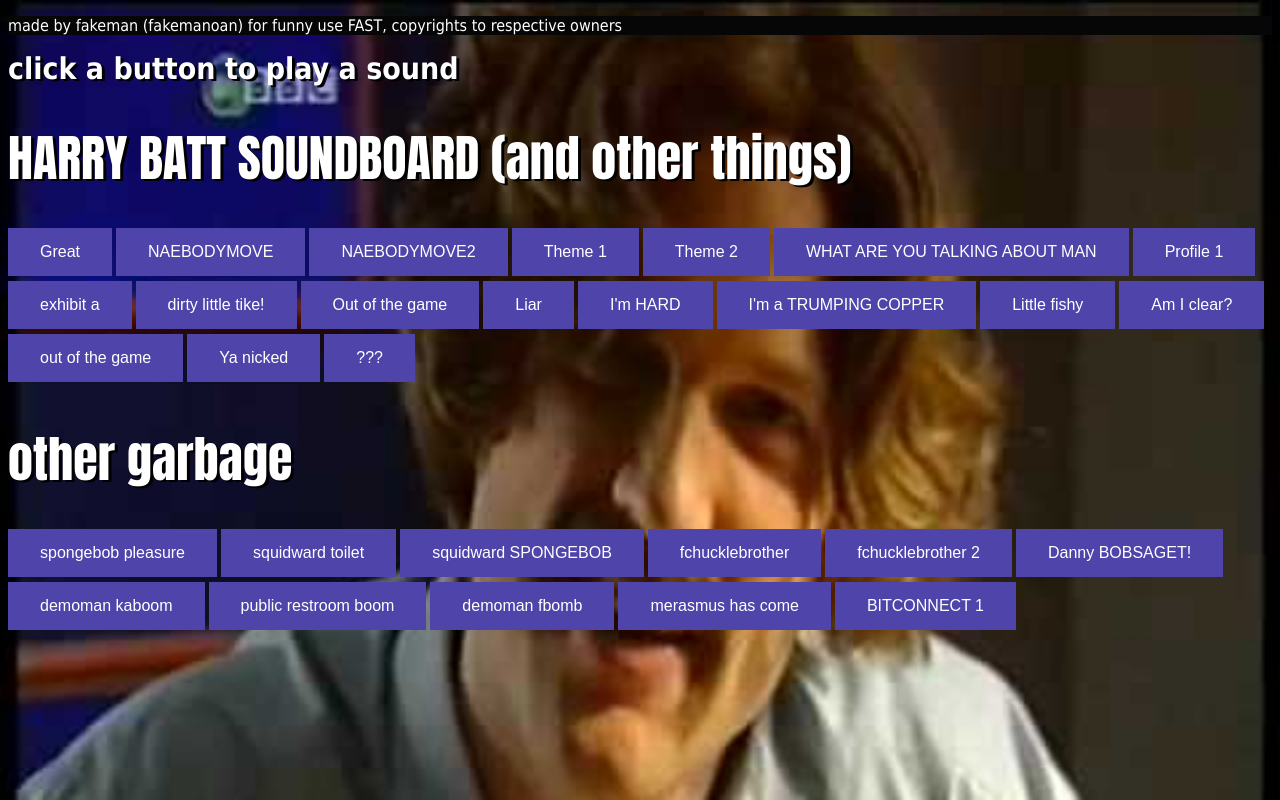
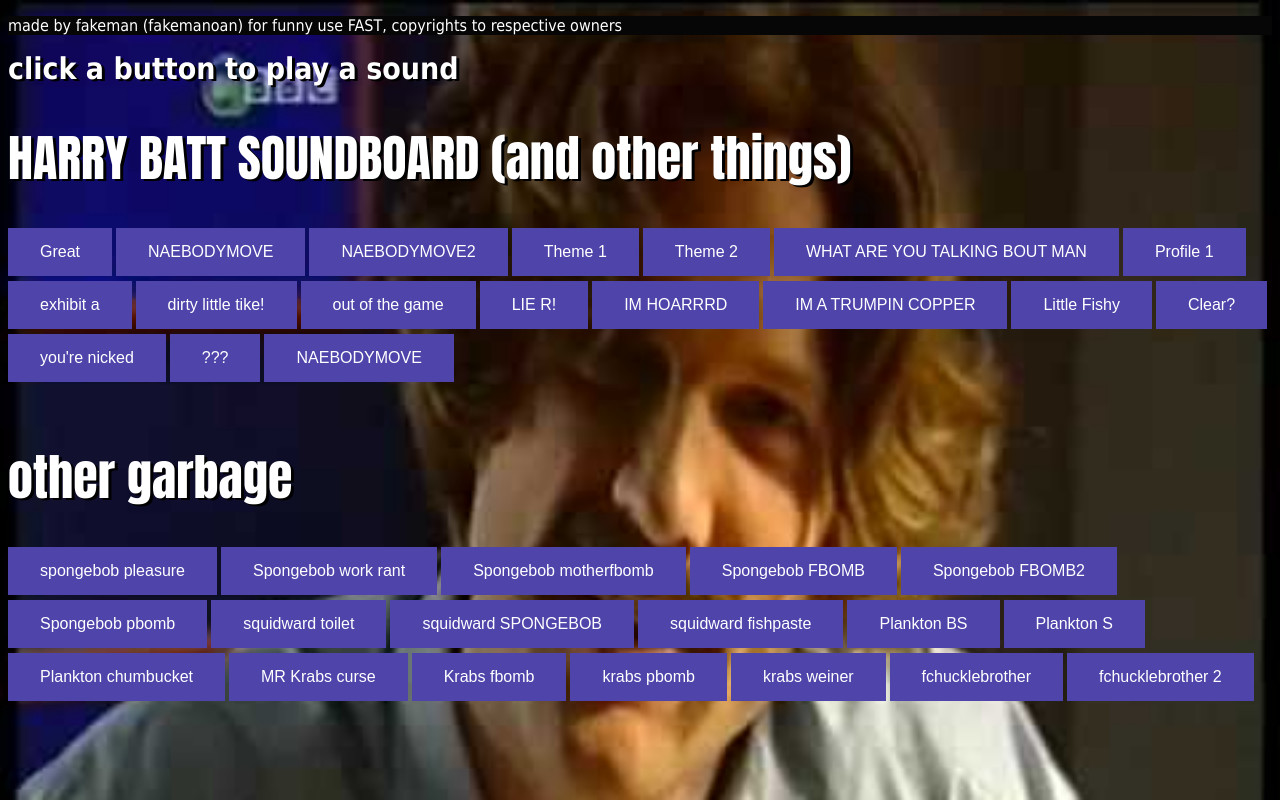
Before and after one commit to fakemanoan/tf2_playground, a plain HTML site: page index.html in a window 1280 px wide. Drawn offline with Linux system fonts and the light colour scheme.

Commit message:
Add files via upload

```diff
--- a/index.html
+++ b/index.html
@@ -7,46 +7,78 @@
 	<h5>click a button to play a sound </h5>
   </head>
 
-  <body>
+  <body onload="loadAllSounds()">
 	<H1>HARRY BATT SOUNDBOARD (and other things)</H1>
-    <button onclick="PlaySound('great.flac')"> Great</button>
-	<button onclick="PlaySound('naebodymove1.flac')"> NAEBODYMOVE</button>
-	<button onclick="PlaySound('naebodymove2.flac')"> NAEBODYMOVE2</button>
-	<button onclick="PlaySound('BATT2.flac')"> Theme 1</button>
-	<button onclick="PlaySound('BATT.flac')"> Theme 2</button>
-	<button onclick="PlaySound('WHATAREYETALKINGBOUTMAN.flac')"> WHAT ARE YOU TALKING ABOUT MAN</button>
-    <button onclick="PlaySound('intro1.flac')"> Profile 1</button>
-	<button onclick="PlaySound('exhibita.flac')"> exhibit a</button>
-	<button onclick="PlaySound('dirttylittletike.flac')"> dirty little tike!</button>
-	<button onclick="PlaySound('outofthegame.flac')"> Out of the game</button>
-	<button onclick="PlaySound('hesalittleliar.flac')"> Liar</button>
-	<button onclick="PlaySound('naesonnotformecusimhard.flac')"> I'm HARD</button>
-	<button onclick="PlaySound('IMATRUMPINGCOPPER.flac')"> I'm a TRUMPING COPPER</button>
-	<button onclick="PlaySound('alittlefishy.flac')"> Little fishy</button>
-	<button onclick="PlaySound('amimakingthatclear.flac')"> Am I clear?</button>
-	<button onclick="PlaySound('outofthegame.flac')"> out of the game</button>
-	<button onclick="PlaySound('yourenickedoldbeauty.flac')"> Ya nicked</button>
-	<button onclick="PlaySound('youknowyougottapayya.flac')">???</button>
-
+	<div id="harrybatt"></div>
 	<br>
 	<H1>other garbage</H1>
-	<button onclick="PlaySound('spongebob backscratch.wav')">spongebob pleasure</button>
-	<button onclick="PlaySound('toilet.mp3')">squidward toilet</button>
-	<button onclick="PlaySound('Spongebob loud.mp3')">squidward SPONGEBOB</button>
-	<button onclick="PlaySound('chuckle1.flac')">fchucklebrother</button>
-	<button onclick="PlaySound('chuckle2.flac')">fchucklebrother 2</button>
-	<button onclick="PlaySound('Bob Saget2.mp3')">Danny BOBSAGET!</button>
-	<button onclick="PlaySound('KABOOM.mp3')">demoman kaboom</button>
-	<button onclick="PlaySound('publicrestroom.flac')">public restroom boom</button>
-	<button onclick="PlaySound('demomanfbomb.flac')">demoman fbomb</button>
-	<button onclick="PlaySound('merasmuscome.flac')">merasmus has come</button>
-	<button onclick="PlaySound('BITCONNECT.flac')">BITCONNECT 1</button>
+	<div id ="garb"></div>
+
 
 	<script>
+	 var batt = [
+		  ['great.flac', "Great"] ,
+		  ['naebodymove1.flac', "NAEBODYMOVE"],
+		  ['naebodymove2.flac', "NAEBODYMOVE2"],
+		  ['BATT2.flac', "Theme 1"],
+		  ['BATT.flac', "Theme 2"],
+		  ['WHATAREYETALKINGBOUTMAN.flac', "WHAT ARE YOU TALKING BOUT MAN"],
+		  ['intro1.flac', "Profile 1"],
+		  ['exhibita.flac', "exhibit a"],
+		  ['dirttylittletike.flac', "dirty little tike!"],
+		  ['outofthegame.flac', "out of the game"],
+		  ['hesalittleliar.flac', "LIE R!"],
+		  ['naesonnotformecusimhard.flac', "IM HOARRRD"],
+		  ['IMATRUMPINGCOPPER.flac', "IM A TRUMPIN COPPER"],
+		  ['alittlefishy.flac', "Little Fishy"],
+		  ['amimakingthatclear.flac', "Clear?"],
+		  ['yourenickedoldbeauty.flac', "you're nicked"],
+		  ['youknowyougottapayya.flac', "???"],
+		  ['outofthegame.flac', "NAEBODYMOVE"]
+	  ];
+	   var garbo = [
+		  ['spongebob backscratch.wav', "spongebob pleasure"] ,
+		  ['spongebob work.flac', "Spongebob work rant"],
+		  ['spponegbob mf.flac', "Spongebob motherfbomb"],
+		  ['spomngebob fbomb.flac', "Spongebob FBOMB"],
+		  ['spongebob fbomb2.flac', "Spongebob FBOMB2"],
+		  ['spongebob p bomb.flac', "Spongebob pbomb"],
+		  ['toilet.mp3', "squidward toilet"],
+		  ['Spongebob loud.mp3', "squidward SPONGEBOB"],
+		  ['squidward fishpaste.flac', "squidward fishpaste"],
+		  ['planktonbs.flac', "Plankton BS"],
+		  ['plankton sbomb.flac', "Plankton S"],
+		  ['planktonchumbucket.flac', "Plankton chumbucket"],
+		  ['krabs.flac', "MR Krabs curse"],
+		  ['krabs fbomb.flac', "Krabs fbomb"],
+		  ['krabs pbomb.flac', "krabs pbomb"],
+		  ['krabs csucker.flac', "krabs weiner"],
+		  ['chuckle1.flac', "fchucklebrother"],
+		  ['chuckle2.flac', "fchucklebrother 2"],
+
+	  ];
     function PlaySound(name) {
          var audio = new Audio("sounds/" + name);
 		audio.play();
       }
+	  function loadAllSounds(){
+		var battd = document.getElementById('harrybatt');
+		for (i=0; i < batt.length; i++){
+			var lol = document.createElement('button');
+			lol.innerHTML = batt[i][1];
+			lol.setAttribute("onclick", "PlaySound('"+ batt[i][0] +"')");
+			battd.appendChild(lol);
+			battd.append(" ");
+		}
+		var garbage = document.getElementById('garb');
+		for (i=0; i < batt.length; i++){
+			var lol = document.createElement('button');
+			lol.innerHTML = garbo[i][1];
+			lol.setAttribute("onclick", "PlaySound('"+ garbo[i][0] +"')");
+			garbage.appendChild(lol);
+			garbage.append(" ");
+		}
+	  }
 
     </script>
   </body>
```
